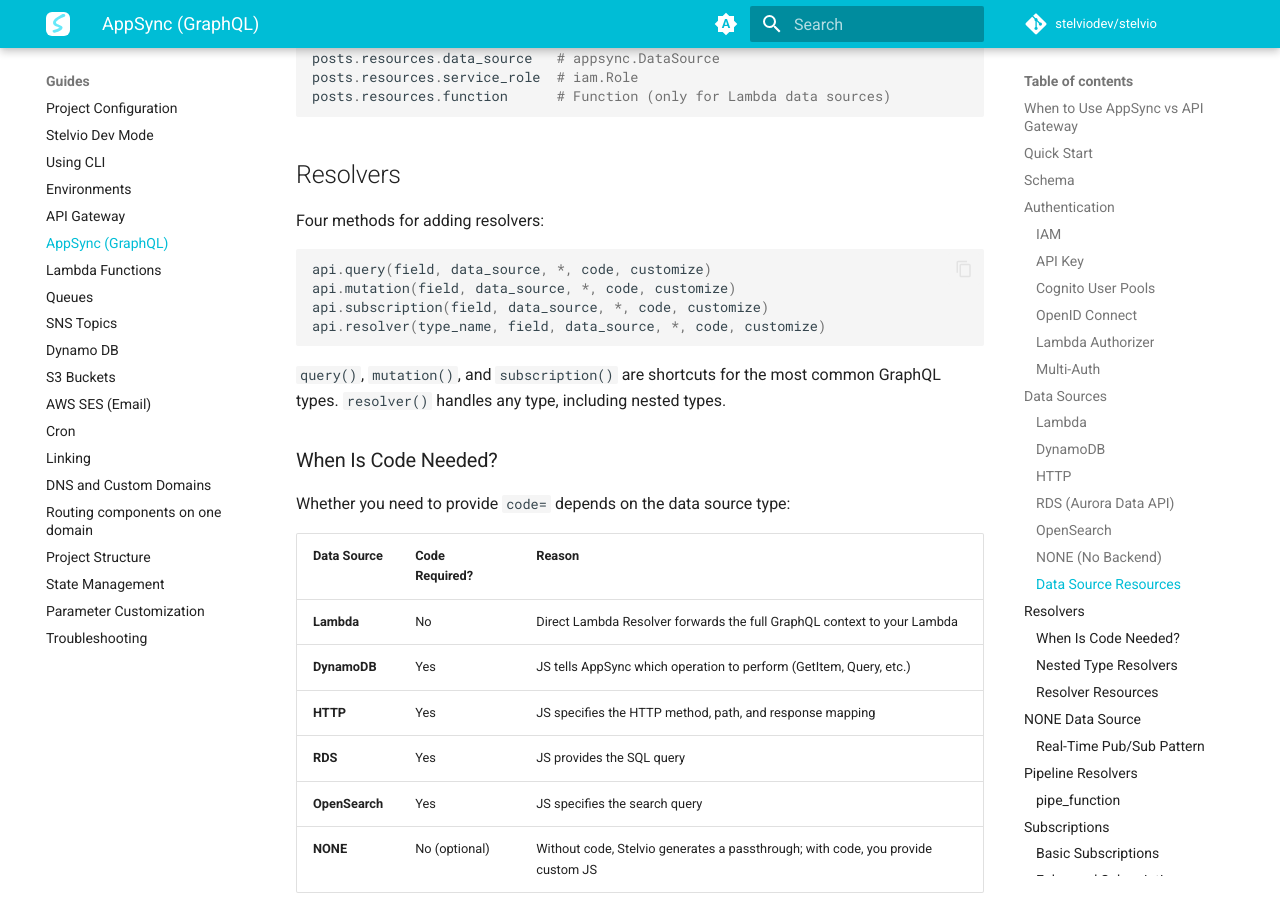
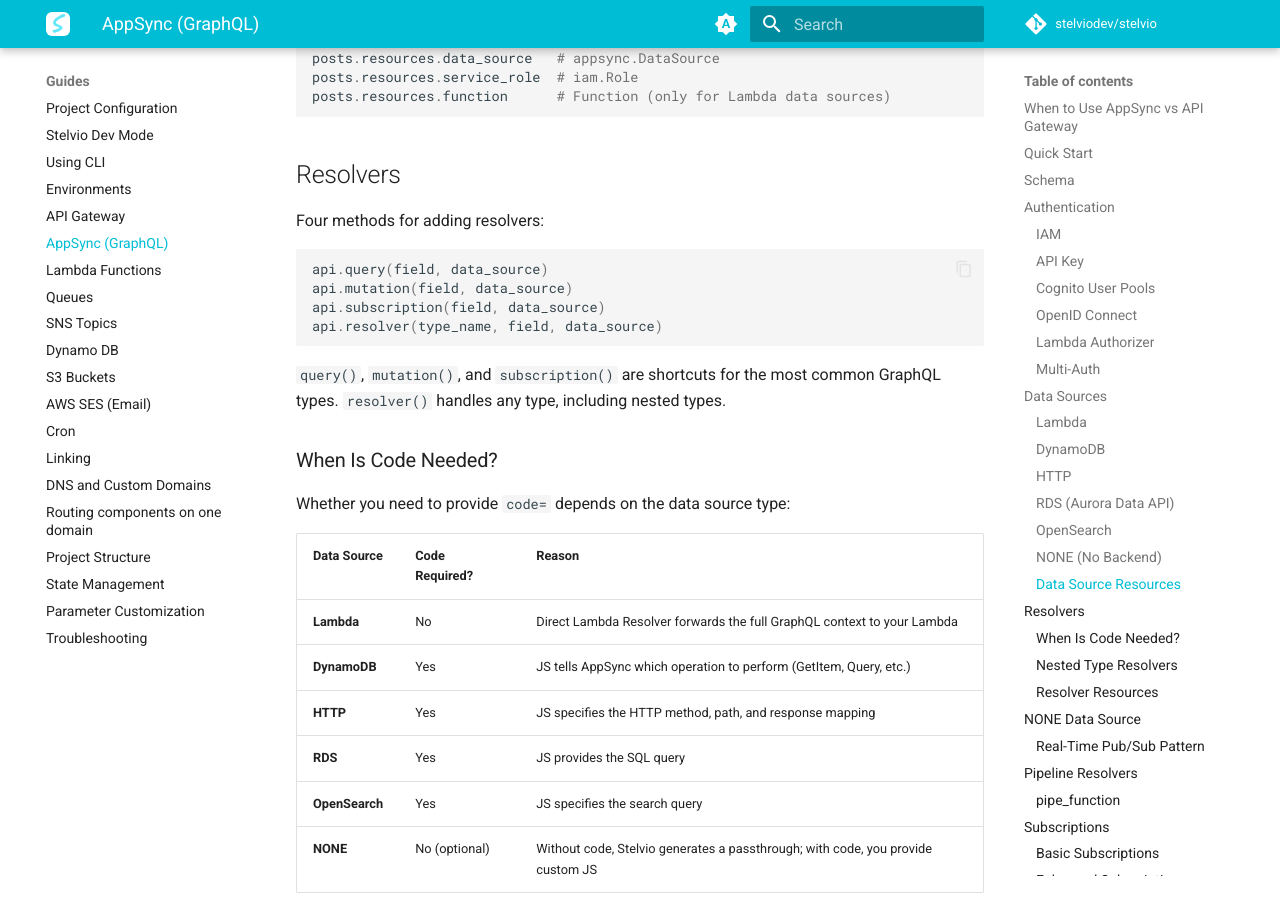
Before and after one commit to stelviodev/stelvio, an MkDocs documentation site: the page built from docs/guides/appsync.md, in a window 1280 px wide and 900 px high, scrolled down 9012 px. Built offline with MkDocs 1.6.1 and Material for MkDocs 9.7.7, drawn with Linux system fonts in a browser that asks for light colours; comment, search, counter and statistics services are not loaded.

Commit message:
reformat

````diff
--- a/docs/guides/appsync.md
+++ b/docs/guides/appsync.md
@@ -376,10 +376,10 @@
 Four methods for adding resolvers:
 
 ```python
-api.query(field, data_source, *, code, customize)
-api.mutation(field, data_source, *, code, customize)
-api.subscription(field, data_source, *, code, customize)
-api.resolver(type_name, field, data_source, *, code, customize)
+api.query(field, data_source)
+api.mutation(field, data_source)
+api.subscription(field, data_source)
+api.resolver(type_name, field, data_source)
 ```
 
 `query()`, `mutation()`, and `subscription()` are shortcuts for the most common GraphQL types. `resolver()` handles any type, including nested types.
````
Also changed, not shown: 1 other file.
